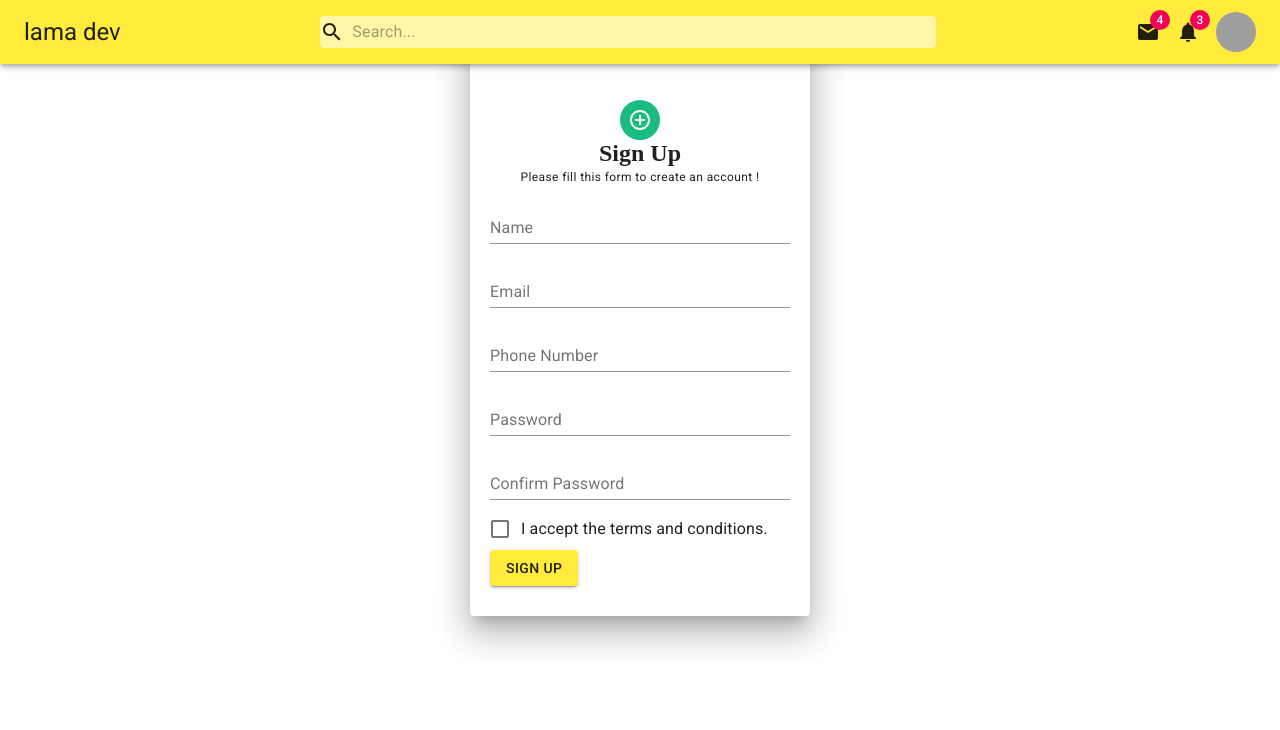
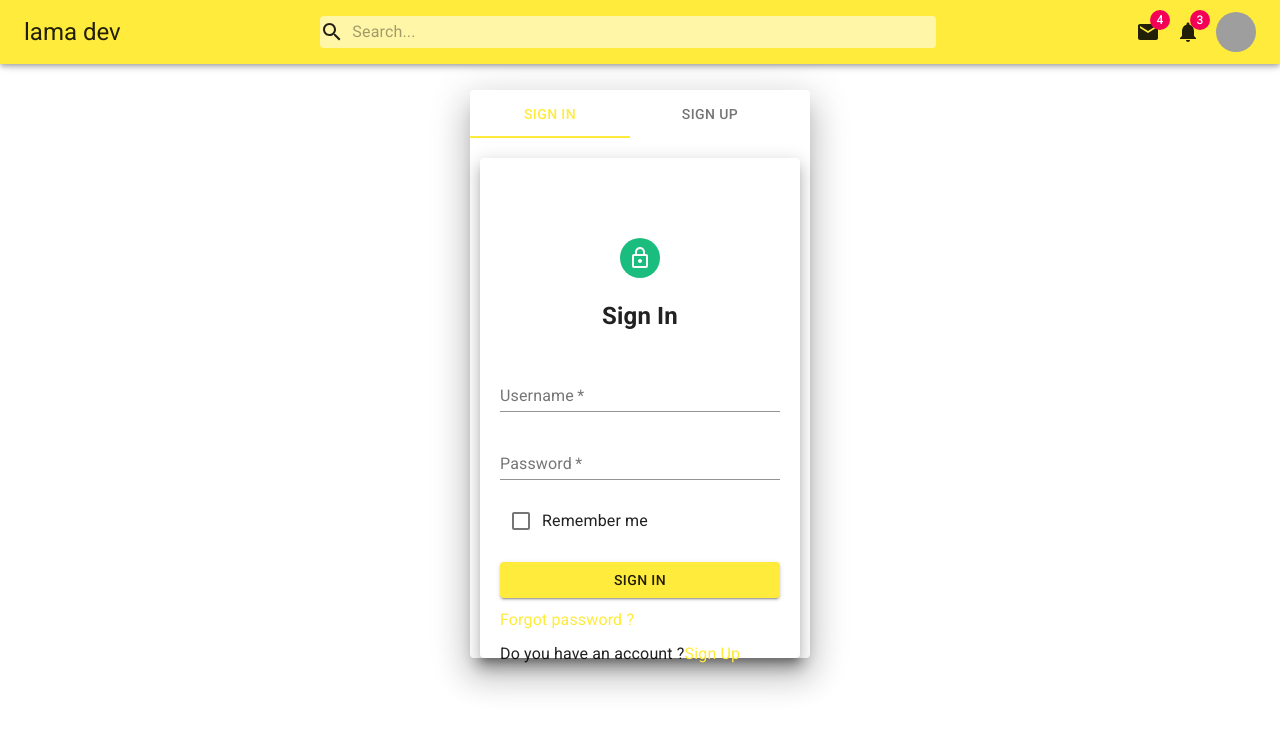
Before and after one commit to Genoos/super, a React (Create React App) app: page /login in a window 1280 px wide. Shown: the top 730 px of the page. Built offline with nearby package versions, Linux system fonts and the light colour scheme; grey boxes are pictures that could not be loaded.

Commit message:
combined login and signup pages

```diff
--- a/src/App.js
+++ b/src/App.js
@@ -8,8 +8,7 @@
 import { makeStyles } from "@material-ui/core";
 import Add from "./components/Add";
 import Single from "./components_post/single";
-import Login from "./components_login/Login";
-import Signup from "./components_login/Signup";
+import SignInOutContainer from "./components_login/Sign_up_log_in";
 
 const usestyles = makeStyles((theme) => ({
   right: {
@@ -50,7 +49,7 @@
             </Grid>
           </Route>
           <Route exact path="/login">
-            <Signup />
+            <SignInOutContainer />
           </Route>
         </Switch>
       </div>
--- /dev/null
+++ b/src/components_login/Sign_up_log_in.js
@@ -0,0 +1,64 @@
+import React, { useState } from "react";
+import Paper from "@material-ui/core/Paper";
+import Tabs from "@material-ui/core/Tabs";
+import Tab from "@material-ui/core/Tab";
+import Typography from "@material-ui/core/Typography";
+import Box from "@material-ui/core/Box";
+import Login from "./Login";
+import Signup from "./Signup";
+import { Container } from "@material-ui/core";
+const SignInOutContainer = () => {
+  const [value, setValue] = useState(0);
+  const handleChange = (event, newValue) => {
+    setValue(newValue);
+  };
+
+  const paperStyle = { width: 340, margin: "20px auto" };
+  const contstyle = { height: 70 };
+  function TabPanel(props) {
+    const { children, value, index, ...other } = props;
+
+    return (
+      <div
+        role="tabpanel"
+        hidden={value !== index}
+        id={`simple-tabpanel-${index}`}
+        aria-labelledby={`simple-tab-${index}`}
+        {...other}
+      >
+        {value === index && (
+          <Box>
+            <Typography>{children}</Typography>
+          </Box>
+        )}
+      </div>
+    );
+  }
+
+  return (
+    <>
+      <Container style={contstyle}></Container>
+      <Paper elevation={20} style={paperStyle}>
+        <Tabs
+          value={value}
+          indicatorColor="primary"
+          textColor="primary"
+          onChange={handleChange}
+          aria-label="disabled tabs example"
+        >
+          <Tab label="Sign In" />
+
+          <Tab label="Sign Up" />
+        </Tabs>
+        <TabPanel value={value} index={0}>
+          <Login handleChange={handleChange} />
+        </TabPanel>
+        <TabPanel value={value} index={1}>
+          <Signup />
+        </TabPanel>
+      </Paper>
+    </>
+  );
+};
+
+export default SignInOutContainer;
--- a/src/components_login/Signup.js
+++ b/src/components_login/Signup.js
@@ -9,8 +9,6 @@
   makeStyles,
 } from "@material-ui/core";
 import AddCircleOutlineOutlinedIcon from "@material-ui/icons/AddCircleOutlineOutlined";
-import Radio from "@material-ui/core/Radio";
-import RadioGroup from "@material-ui/core/RadioGroup";
 import FormControlLabel from "@material-ui/core/FormControlLabel";
 import FormControl from "@material-ui/core/FormControl";
 import FormLabel from "@material-ui/core/FormLabel";
@@ -19,7 +17,7 @@
 const usestyles = makeStyles((theme) => ({
   paper: {
     paddingTop: theme.spacing(10),
-    padding: "30px 20px",
+    padding: 20,
     width: 300,
     margin: "20px auto",
   },
```
